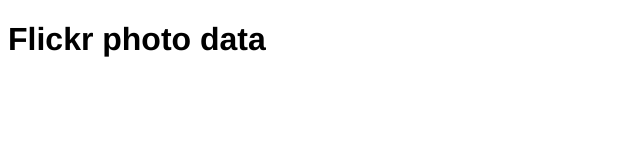
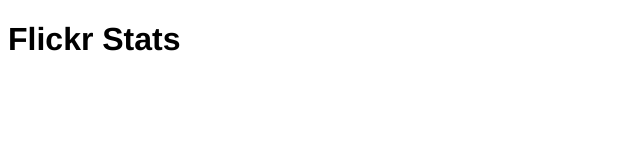
Before and after one commit to rjp/flickr_backup_meta, a plain HTML site: page index.html in a window 1280 px wide. Shown: the whole page, without its empty margins (0-640 px from the left). Drawn offline with nearby package versions, Linux system fonts and the light colour scheme.

Commit message:
Remove some giveaway metadata

```diff
--- a/index.html
+++ b/index.html
@@ -1,7 +1,7 @@
 <!doctype html>
-<html manifest="StickyNotes.manifest">
+<html>
 <head>
-<title>WebKit HTML 5 SQL Flickr Work In Progress</title>
+<title>Flickr Stats - A Work In Progress</title>
   <!--
 
     CREATE TABLE photo (
@@ -126,7 +126,7 @@
 
 </head>
 <body>
-<h1>Flickr photo data</h1>
+<h1>Flickr Stats</h1>
 <div id="write"></div>
 </body>
 </html>
```
